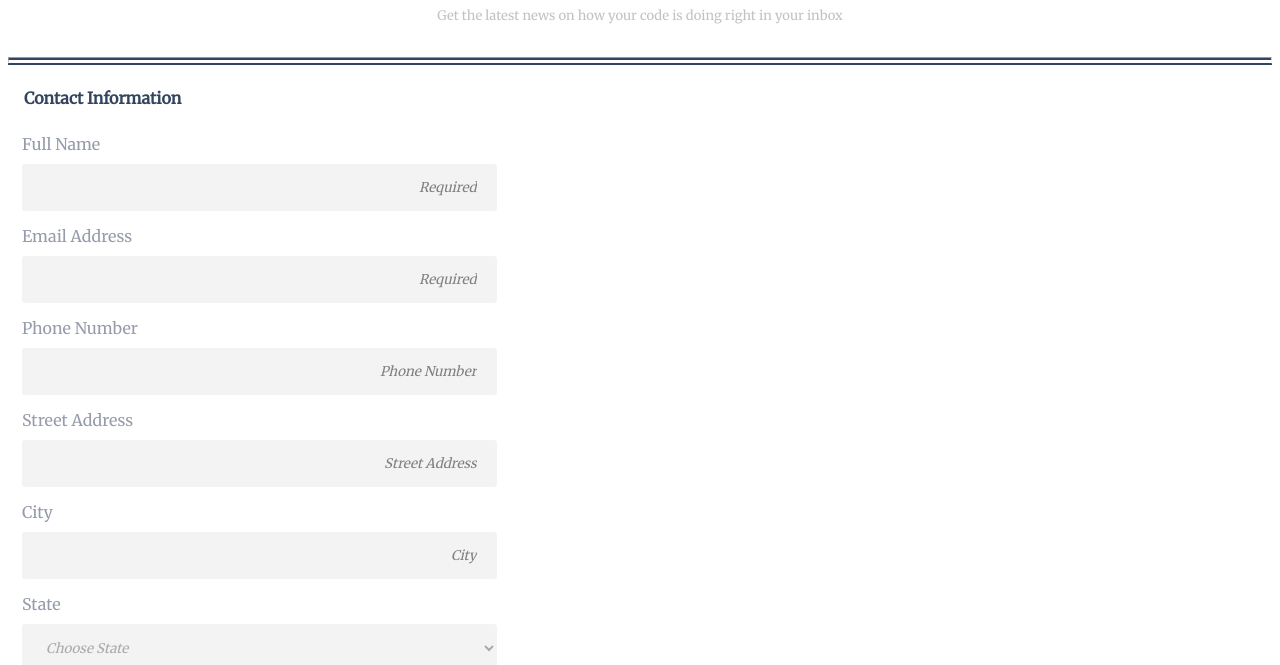
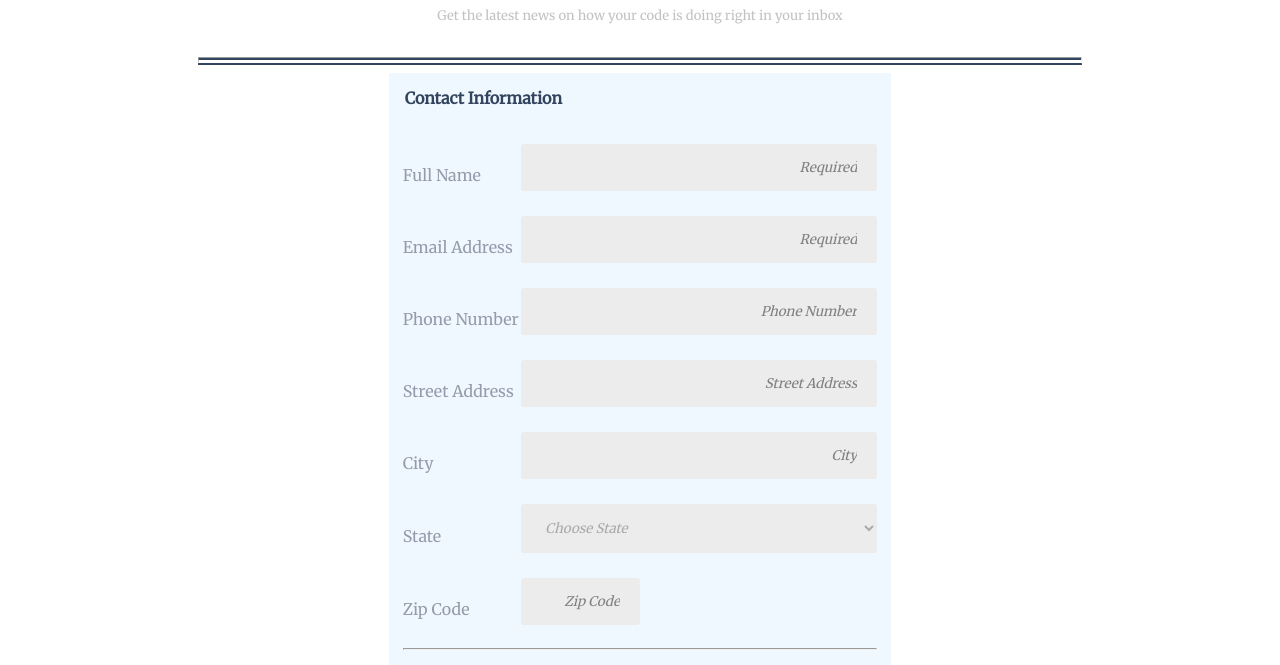
Before and after one commit to joshres/online_registration_form, a plain HTML site: page index.html in a window 1280 px wide. Shown: the part 107-772 px from the top of the page. Drawn offline with Linux system fonts and the light colour scheme.

Commit message:
refined css in mobile and added media query

```diff
--- a/css/styles.css
+++ b/css/styles.css
@@ -45,6 +45,7 @@ Main
 form {
     display: inline-block;
     padding-top: 15px;
+    background-color: aliceblue;
 }
 
 fieldset {
@@ -78,13 +79,27 @@ fieldset p {
     font-weight: bold;
 }
 
+input[type=text]:focus, input[type=email]:focus, input[type=tel]:focus, textarea:focus {
+    background: rgb(253, 253, 198);
+    transition: .5s ease-out;
+}
+
+select:focus {
+    background: rgb(253, 253, 198);
+}
+
 input[type=text], input[type=email], input[type=tel], select {
+    display: block;
     border: none;
     border-radius: 3px;
     width: 100%;
     padding: 15px 20px;
     margin: 10px 0 15px 0;
-    background-color: rgb(243, 243, 243);
+    background-color: rgb(236, 236, 236);
+}
+
+#zip {
+    max-width: 50%;
 }
 
 select {
@@ -126,7 +141,7 @@ textarea {
     border: none;
     border-radius: 3px;
     color: rgb(51, 68, 95);
-    background-color: rgb(243, 223, 43);
+    background-color: rgb(247, 231, 89);
     font-weight: bold;
 }
 
@@ -141,3 +156,38 @@ footer {
     font-size: small;
     color: rgb(177, 177, 177)
 }
+
+/********
+Media Queries
+*********/
+
+@media (min-width: 768px) {
+    .contact-fieldset div {
+      display: flex;
+      align-items: center;
+      text-align: left;
+    }
+    .contact-fieldset input,
+    .contact-fieldset select {
+      flex-basis: 75%;
+    }
+    .contact-fieldset label {
+      flex-basis: 25%;
+    }
+    #zip {
+      max-width: 25%;
+    }
+
+    main {
+        text-align: center;
+    }
+
+    fieldset {
+        text-align: left;
+    }
+
+    header h2, header p, .hr1, form, footer {
+        margin-right: 15%;
+        margin-left: 15%;
+    }
+  }
--- a/index.html
+++ b/index.html
@@ -20,7 +20,7 @@
 
     <main>
         <form>
-            <fieldset>
+            <fieldset class="contact-fieldset">
                 <legend class="legend_1">Contact Information</legend>
                     <div>
                         <label for="fname">Full Name</label>
```
